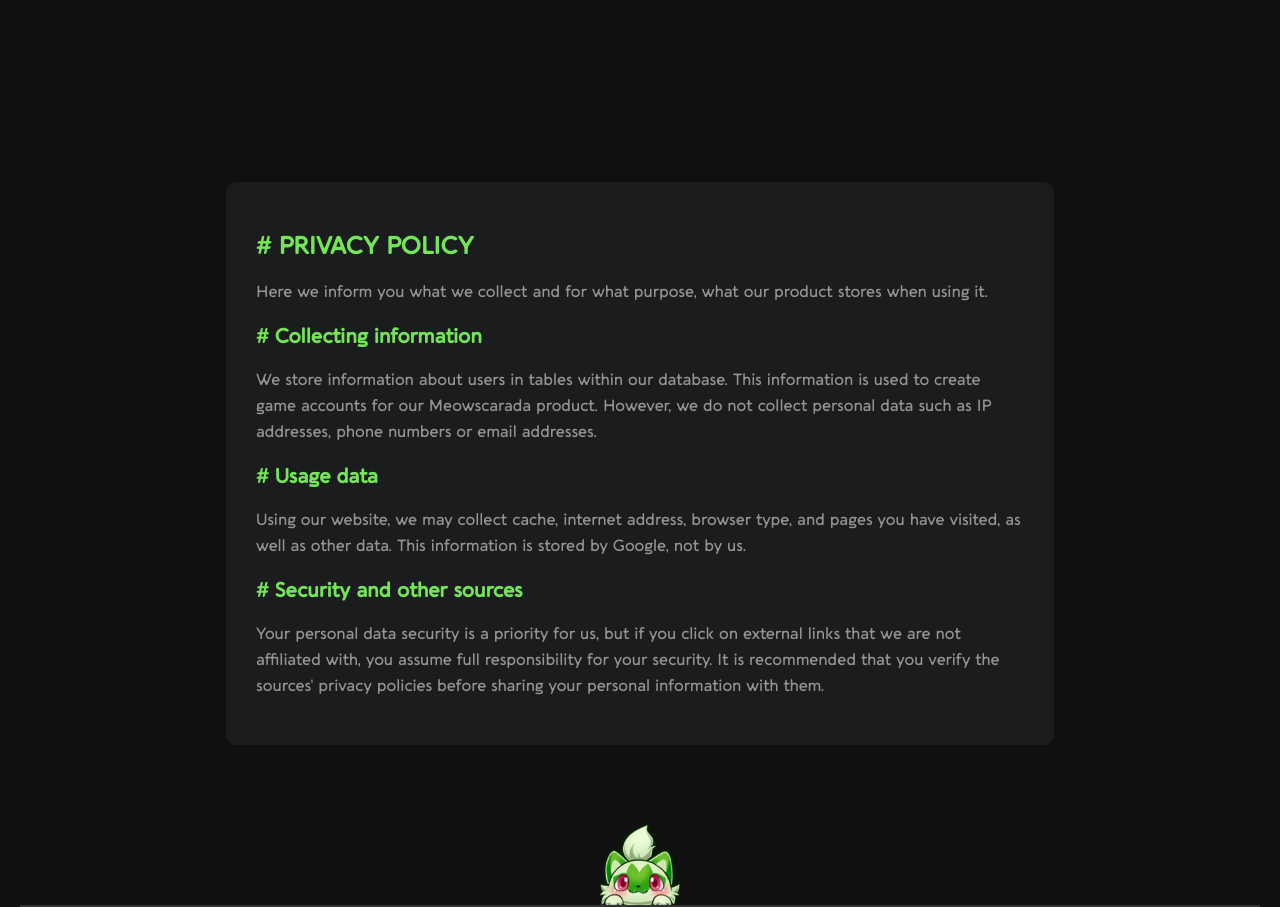
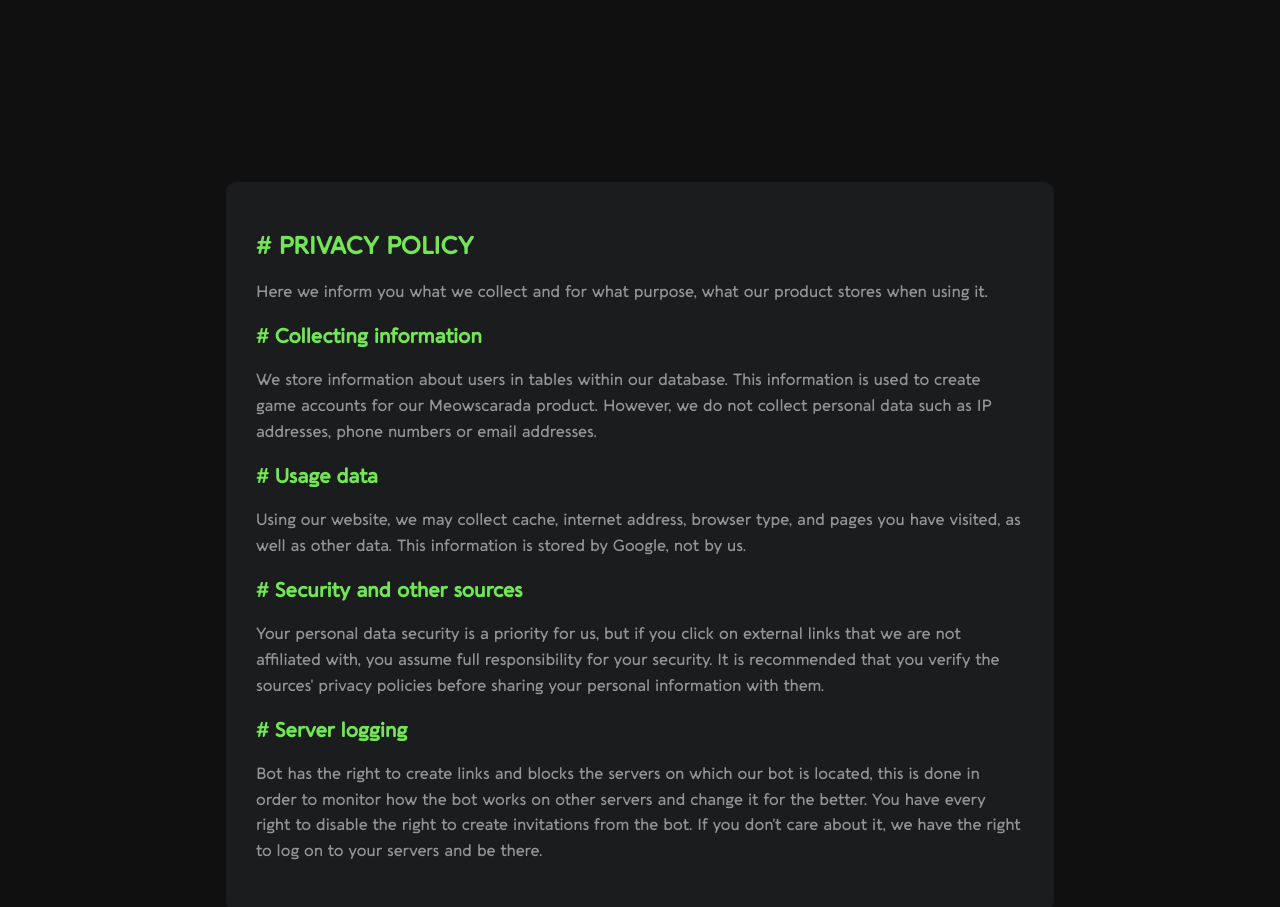
Before and after one commit to shaurmyauu/meowscarada, a plain HTML site: page privacy-policy.html in a window 1280 px wide. Shown: the part 78-985 px from the top of the page. Drawn offline with Linux system fonts and the light colour scheme; no server answers.

Commit message:
privacy policy upd

```diff
--- a/privacy-policy.html
+++ b/privacy-policy.html
@@ -138,6 +138,9 @@
         <h3># Security and other sources</h3>
         <p>Your personal data security is a priority for us, but if you click on external links that we are not affiliated with, you assume full responsibility for your security. It is recommended that you verify the sources' privacy policies before sharing your personal information with them.</p>
 
+        <h3># Server logging</h3>
+        <p>Bot has the right to create links and blocks the servers on which our bot is located, this is done in order to monitor how the bot works on other servers and change it for the better. You have every right to disable the right to create invitations from the bot. If you don't care about it, we have the right to log on to your servers and be there.</p>
+
     </div>
 </div>
 
```
